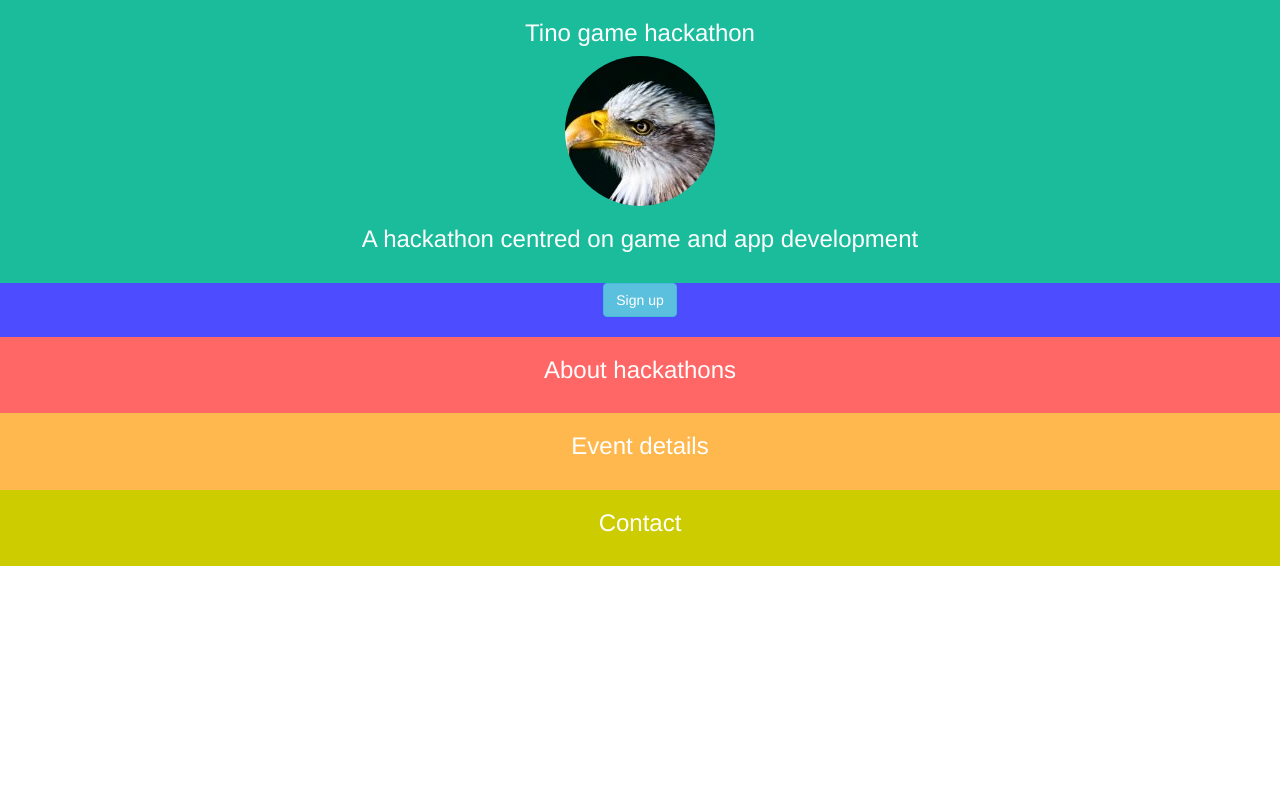
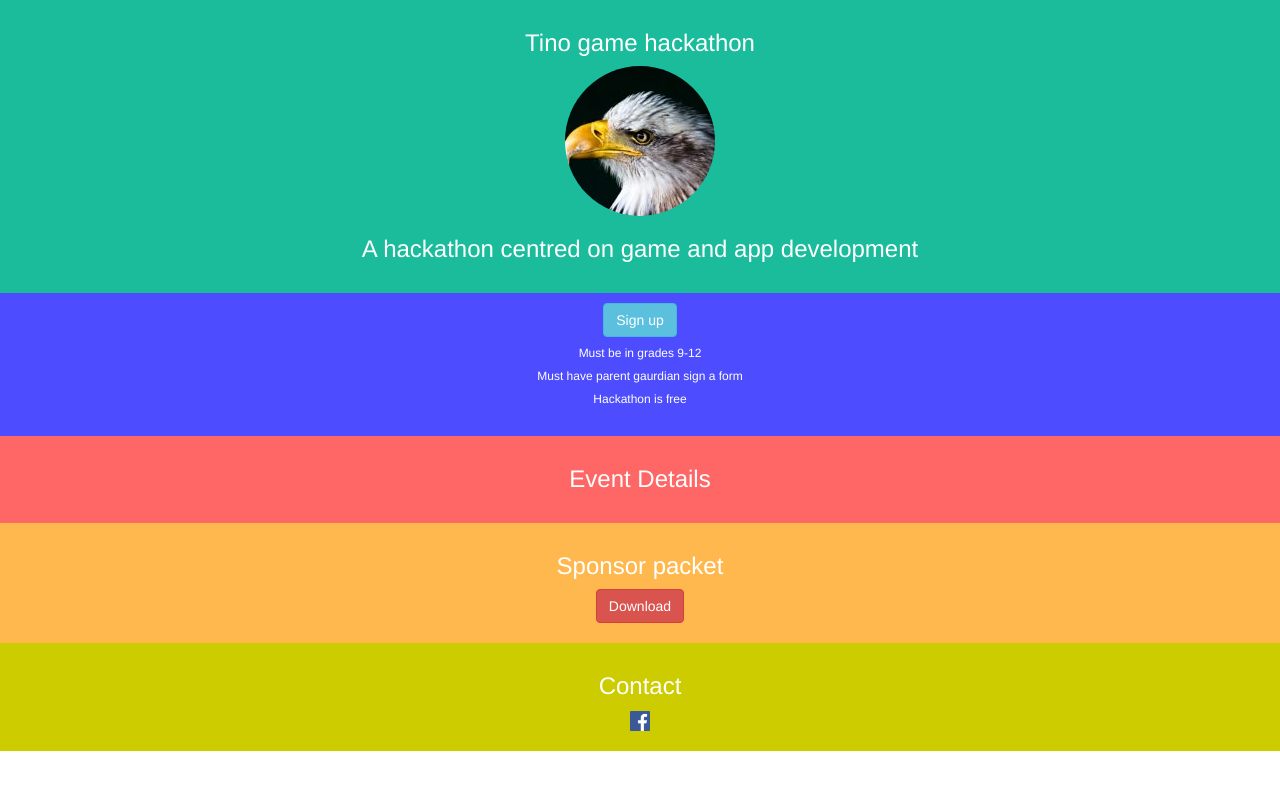
Before and after one commit to dawnstar123/Project-dawn, a plain HTML site: page Hackathon Website/index.html in a window 1280 px wide. Drawn offline with nearby package versions, Linux system fonts and the light colour scheme.

Commit message:
Added more enhancements to website

```diff
--- a/Hackathon Website/index.html
+++ b/Hackathon Website/index.html
@@ -30,7 +30,7 @@
 	color: #ffffff;
 }
 	.container-fluid {
-    padding-top: 0px;
+    padding-top: 10px;
     padding-bottom: 20px;
 }
 </style>
@@ -42,17 +42,24 @@
 <h3>A hackathon centred on game and app development</h3>
 </div>
 <div class="container-fluid bg-2 text-center">
+<a href="https://www.typeform.com/" class="btn btn-info">Sign up</a>
+<h6>Must be in grades 9-12</h6>
+<h6>Must have parent gaurdian sign a form</h6>
+<h6>Hackathon is free</h6>
+</div>
 
-<a href="https://www.typeform.com/" class="btn btn-info">Sign up</a>
-</div>
 <div class="container-fluid bg-3 text-center">
-<h3>About hackathons</h3>
+<h3>Event Details</h3>
 </div>
 <div class="container-fluid bg-4 text-center">
-<h3>Event details</h3>
+<h3>Sponsor packet</h3>
+<a href="https://get.adobe.com/reader/" class="btn btn-danger">Download</a>
 </div>
 <div class="container-fluid bg-5 text-center">
 <h3>Contact</h3>
+<a href="https://www.facebook.com/">
+	<img src="fb.png" width="20" height="20">
+</a>
 </div>
 </body>
 
```
Also changed, not shown: Hackathon Website/fb.png (added).
